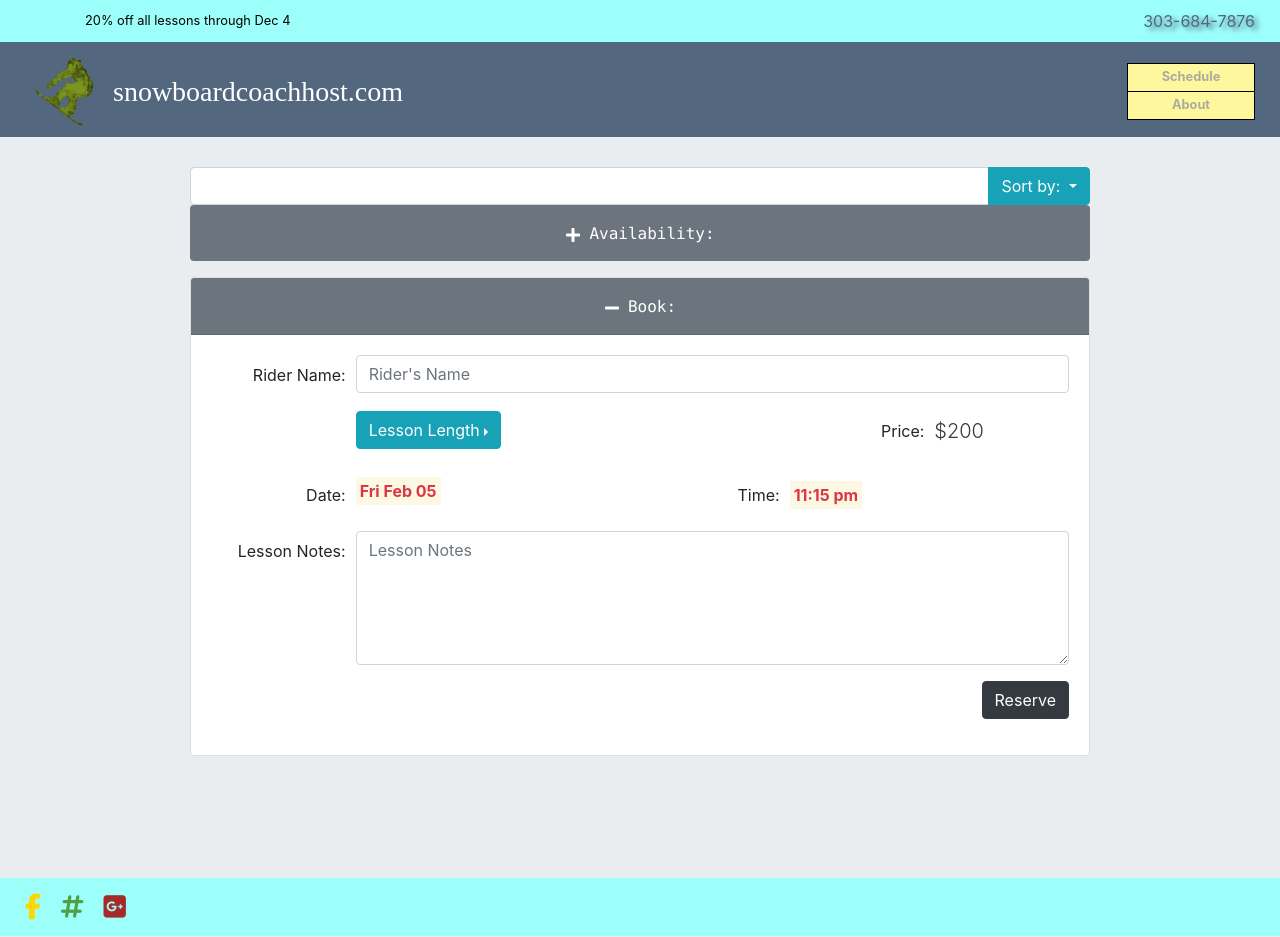
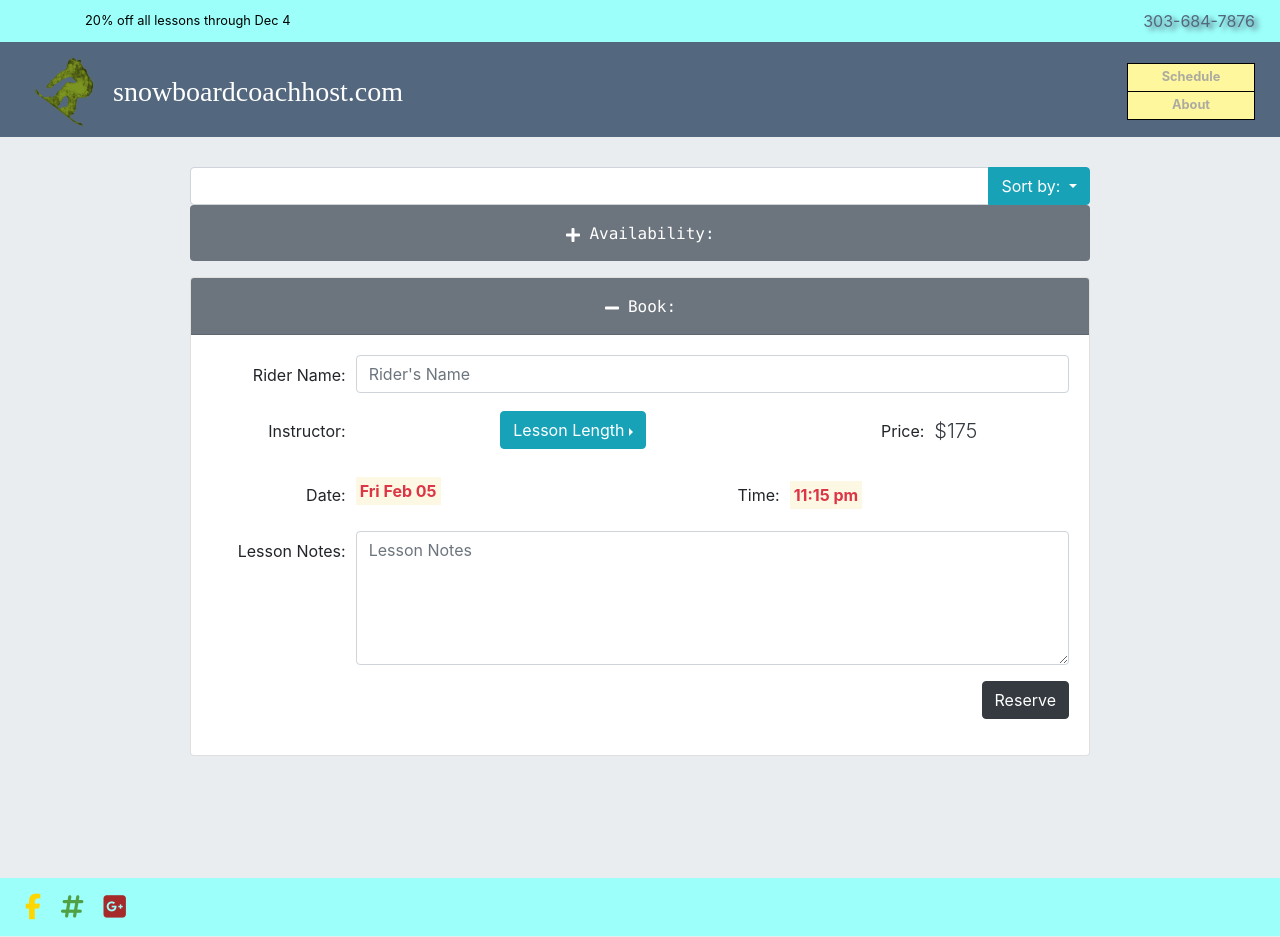
Before and after one commit to hicksey-makes/ski-lessons-snowV2, a React (Create React App) app: page / in a window 1280 px wide. Both pictures are taken after a click on the element "Availability:". Built offline with nearby package versions, Linux system fonts and the light colour scheme; a web font is replaced by a local one.

Commit message:
insert instructor name from props and label

```diff
--- a/src/components/AddLessons.js
+++ b/src/components/AddLessons.js
@@ -27,7 +27,11 @@ class AddLessons extends Component {
               </div>
             </div>
             <div className="form-group form-row mb-md-4">
-              <label className="col-md-2 mt-2 text-md-right" htmlFor="lsnLength"></label>
+              <label className="col-md-2 mt-2 text-md-right" htmlFor="lsnLength">Instructor:</label>
+              <div className="col-md-2 mt-2">
+                {this.props.instructorName}
+              </div>
+
               <div className="dropdown col-md-3 dropright">
                 <button type="button" className="dropdown-toggle btn btn-info" href="#" id="lsnLength" data-toggle="dropdown">Lesson Length</button>
                 <div className="dropdown-menu">
@@ -38,15 +42,9 @@ class AddLessons extends Component {
               <label className="col-md-2 mt-2 ml-auto text-md-right">Price:</label>
               <div className="col-md-2  mt-md-2 text-dark">
               <h5 className="font-weight-light">
-              {(this.props.lessonLength === 'Half Day' ? '$100': '$200')}
+              {(this.props.lessonLength === 'Half Day' ? '$100': '$175')}
               </h5>
               </div>
-              {/*<div className="col-md-2 mt-md-2">
-                $100
-              </div>
-              <div className="col-md-2 mt-md-2">
-                $200
-              </div> */}
             </div>
             <div className="form-group form-row">
               <label className="col-md-2 mt-2 text-md-right" htmlFor="lsnDate">Date:</label>
--- a/src/components/App.js
+++ b/src/components/App.js
@@ -15,6 +15,7 @@ class App extends Component {
       myLessons: [],
       lessonTime: "",
       lessonDate: "",
+      instructorName: "",
       lessonLength: "Full Day",
       orderBy: 'instructorName',
       orderDir: 'asc',
@@ -23,7 +24,7 @@ class App extends Component {
     };
     this.deleteLesson = this.deleteLesson.bind(this);
     this.toggleAdd = this.toggleAdd.bind(this);
-    this.grabTime = this.grabTime.bind(this);
+    this.passSelections = this.passSelections.bind(this);
     this.setPrice = this.setPrice.bind(this);
     this.changeOrder = this.changeOrder.bind(this);
   }
@@ -74,13 +75,16 @@ class App extends Component {
     });
 }
 
-  grabTime(lsn) {
+  passSelections(lsn) {
     let tempTime = lsn.lsnTime;
     let tempDate = lsn.lessonDate;
+    let tempInstructor = lsn.instructorName;
+
     this.setState({
       lessonTime: tempTime,
-      lessonDate: tempDate
-    })
+      lessonDate: tempDate,
+      instructorName: tempInstructor
+    });
   }
 
  render() {
@@ -111,8 +115,8 @@ class App extends Component {
           <div class="col-md-12">
             <div class="container">
               <SearchLessons orderBy={this.state.orderBy} orderDir={this.state.orderDir} changeOrder={this.changeOrder} />
-              <ListLessons lessons={filteredLsns} deleteLesson={this.deleteLesson} toggleAdd={this.toggleAdd} formDisplay={this.state.formDisplay} grabTime={this.grabTime}/>
-              <AddLessons formDisplay={this.state.formDisplay} toggleAdd={this.toggleAdd} lessonTime={this.state.lessonTime} lessonDate={this.state.lessonDate} lessonLength={this.state.lessonLength} setPrice={this.setPrice}/>
+              <ListLessons lessons={filteredLsns} deleteLesson={this.deleteLesson} toggleAdd={this.toggleAdd} formDisplay={this.state.formDisplay} grabTime={this.passSelections}/>
+              <AddLessons formDisplay={this.state.formDisplay} toggleAdd={this.toggleAdd} lessonTime={this.state.lessonTime} lessonDate={this.state.lessonDate} lessonLength={this.state.lessonLength} instructorName={this.state.instructorName} setPrice={this.setPrice}/>
             </div>
           </div>
         </div>
```
